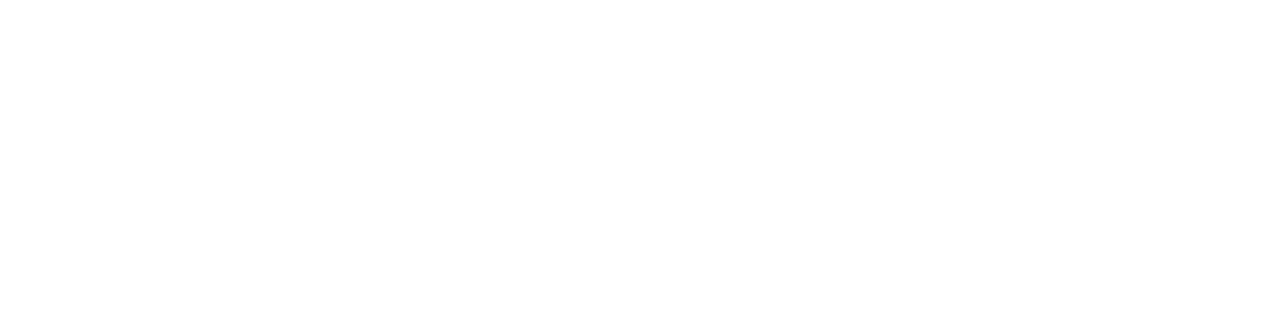
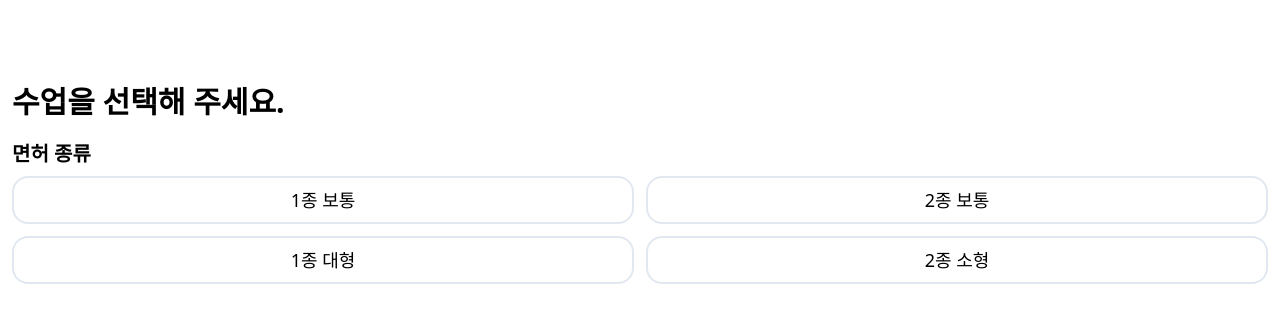
Before and after one commit to Driving-Teacher/drivingteacher-task, a Next.js app: page / in a window 1280 px wide. Shown: the top 322 px of the page. Built offline with nearby package versions, Linux system fonts and the light colour scheme.

Commit message:
feat: 면허 종류 영역 UI 그리기 & page hook 추가
tt

```diff
--- /dev/null
+++ b/src/hooks/pages/useSelectLessonPage.tsx
@@ -0,0 +1,15 @@
+import { useState } from "react"
+import type { Lesson } from "@/pages/api/get-lesson"
+
+
+export const useSelectLessonPage = () => {
+  const [selectedLicenseItem, setSelectedLicenseItem] = useState<Lesson | null>(null)
+  function handleClickLicenseTypeButton(value: Lesson) {
+    setSelectedLicenseItem(value)
+    setSelectedClassItem(null)
+  }
+  return {
+    selectedLicenseItem,
+    handleClickLicenseTypeButton,
+  }
+}
--- a/src/pages/index.tsx
+++ b/src/pages/index.tsx
@@ -2,6 +2,8 @@ import cn from 'classnames'
 import type { GetServerSideProps } from 'next'
 import type { Lesson } from './api/get-lesson'
 import { BASE_URL } from '@/constants/api'
+import { Button } from '@/components/ui/button/Button'
+import { useSelectLessonPage } from '@/hooks/pages/useSelectLessonPage'
 
 export interface SelectLessonPageProps {
   data: Lesson[]
@@ -16,8 +18,29 @@ export const getServerSideProps: GetServerSideProps<SelectLessonPageProps> = (as
 })
 
 const SelectLessonPage = ({ data }: SelectLessonPageProps) => {
+
+  const {
+    selectedLicenseItem,
+    handleClickLicenseTypeButton,
+  } = useSelectLessonPage()
+
   return (
     <div className={cn('w-full h-full', 'p-3')}>
+      <h1 className={cn('text-3xl font-bold')}>수업을 선택해 주세요.</h1>
+      <div className={cn('flex flex-col')}>
+        <h2 className={cn('text-xl font-bold', 'mt-5')}>면허 종류</h2>
+        <div className={cn('grid grid-cols-2 grid-rows-2 gap-3', 'mt-2')}>
+          {data.map((item) => (
+            <Button
+              key={item.name}
+              buttonType='outlined'
+              label={item.name}
+              active={item.name === selectedLicenseItem?.name}
+              onClick={() => handleClickLicenseTypeButton(item)}
+            />
+          ))}
+        </div>
+      </div>
     </div>
   );
 };
```
